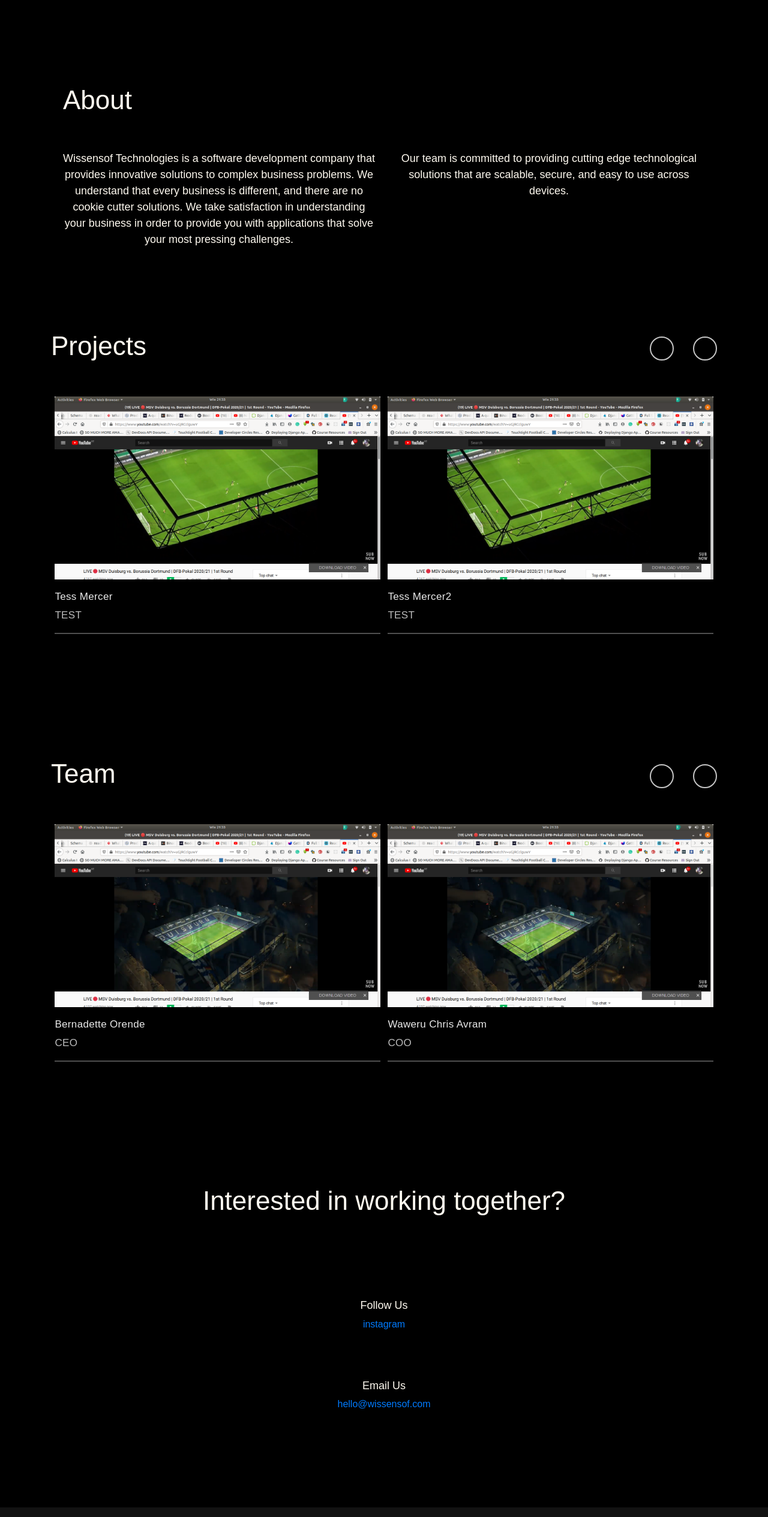
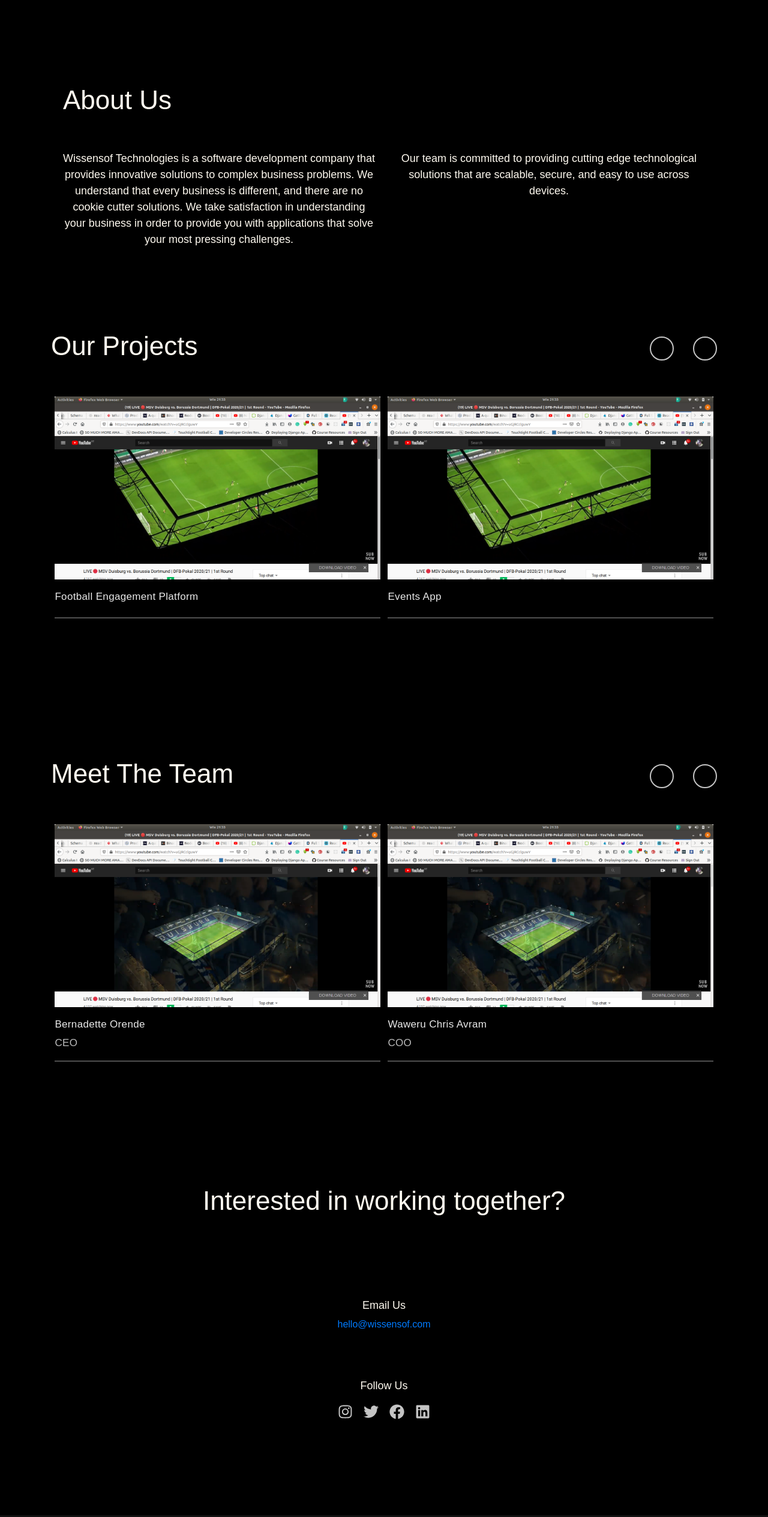
Before and after one commit to Sundaybrian/wissensof, a React (Create React App) app: page / in a window 1280 px wide. Shown: the part 803-3332 px from the top of the page at 60% size. Built offline with nearby package versions, Linux system fonts and the light colour scheme.

Commit message:
minor changes

```diff
--- a/src/App.js
+++ b/src/App.js
@@ -12,8 +12,8 @@ function App() {
     <div className="App">
       <Navbar />
       <Switch>
-        <Route exact path={process.env.PUBLIC_URL + "/"} component={Landing} />
-        {/* <Route exact path="/" component={Landing} /> */}
+        {/* <Route exact path={process.env.PUBLIC_URL + "/"} component={Landing} /> */}
+        <Route exact path="/" component={Landing} />
       </Switch>
       <Footer />
     </div>
--- a/src/components/About/About.js
+++ b/src/components/About/About.js
@@ -6,7 +6,7 @@ function About() {
   return (
     <div className="container">
       <section className="about">
-        <Title title="About" />
+        <Title title="About Us" />
         <div className="row">
           <div className="col-md-6">
             <p>
--- a/src/components/Contact/Contact.css
+++ b/src/components/Contact/Contact.css
@@ -19,12 +19,33 @@
   justify-content: space-between;
 }
 
-.contact__social {
+.contact__email {
   margin-bottom: 40px;
 }
 
-.contact__email {
+.contact__social {
   margin-top: 40px;
+}
+
+.contact__social .social__fa {
+  display: flex;
+  justify-content: space-between;
+  align-items: center;
+  margin-top: 20px;
+}
+
+.social__fa .social__icons {
+  font-size: 25px;
+  color: #c4c4c4;
+  transform: scale(1);
+  transition: 0.4s;
+  cursor: pointer;
+}
+
+.social__fa .social__icons:hover {
+  font-size: 25px;
+  transform: scale(1.2);
+  color: #007bff;
 }
 
 @media only screen and (max-width: 540px) {
@@ -41,10 +62,10 @@
   }
 
   .contact__social {
-    margin-bottom: 20px;
+    margin-top: 20px;
   }
 
   .contact__email {
-    margin-top: 20px;
+    margin-bottom: 20px;
   }
 }
--- a/src/components/Contact/Contact.js
+++ b/src/components/Contact/Contact.js
@@ -2,6 +2,7 @@ import React from "react";
 import Title from "../Title";
 import "./Contact.css";
 import { Link } from "react-router-dom";
+import { FaInstagram, FaTwitter, FaFacebook, FaLinkedin } from "react-icons/fa";
 
 const Contact = () => {
   return (
@@ -10,16 +11,22 @@ const Contact = () => {
         <Title title="Interested in working together?" />
 
         <div className="contact__details">
-          <div className="contact__social">
-            <h5>Follow Us</h5>
-            <Link to="#!">instagram</Link>
-          </div>
-
           <div className="contact__email">
             <div className="social">
               <h5>Email Us</h5>
               <Link to="#!">hello@wissensof.com</Link>
             </div>
+          </div>
+
+          <div className="contact__social">
+            <h5>Follow Us</h5>
+            <div className="social__fa">
+              <FaInstagram className="social__icons" />
+              <FaTwitter className="social__icons" />
+              <FaFacebook className="social__icons" />
+              <FaLinkedin className="social__icons" />
+            </div>
+            {/* <Link to="#!">instagram</Link> */}
           </div>
         </div>
       </div>
--- a/src/components/Navbar/Navbar.js
+++ b/src/components/Navbar/Navbar.js
@@ -51,7 +51,7 @@ function Navbar() {
                 className="nav__links"
                 onClick={closeMobileMenu}
               >
-                About
+                About Us
               </Link>
             </li>
             <li className="nav__item">
@@ -64,7 +64,7 @@ function Navbar() {
                 className="nav__links"
                 onClick={closeMobileMenu}
               >
-                Projects
+                Our Projects
               </Link>
             </li>
             <li className="nav__item">
@@ -77,7 +77,7 @@ function Navbar() {
                 className="nav__links"
                 onClick={closeMobileMenu}
               >
-                The team
+                Meet The team
               </Link>
             </li>
             <li className="nav__item">
--- a/src/components/Projects/Projects.js
+++ b/src/components/Projects/Projects.js
@@ -7,33 +7,33 @@ function Projects() {
   const images = [
     {
       path: "#!",
-      text: "Tess Mercer",
+      text: "Football Engagement Platform",
       src: club,
-      label: "test",
+      label: "",
     },
     {
       path: "#!",
-      text: "Tess Mercer2",
+      text: "Events App",
       src: club,
-      label: "test",
+      label: "",
+    },
+    {
+      path: "#!",
+      text: "Massive Ticketing",
+      src: club,
+      label: "",
     },
     {
       path: "#!",
       text: "Tess Mercer3",
       src: club,
-      label: "test",
-    },
-    {
-      path: "#!",
-      text: "Tess Mercer3",
-      src: club,
-      label: "test",
+      label: "",
     },
   ];
 
   return (
     <div className="container projects">
-      <Slider images={images} title="Projects" />
+      <Slider images={images} title="Our Projects" />
     </div>
   );
 }
--- a/src/components/Team/Team.js
+++ b/src/components/Team/Team.js
@@ -44,7 +44,7 @@ function Team() {
   ];
   return (
     <div className="team container">
-      <Slider images={images} title="Team" />
+      <Slider images={images} title="Meet The Team" />
     </div>
   );
 }
```
